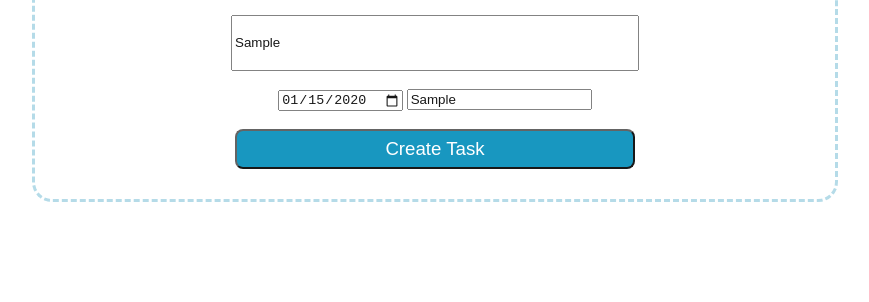
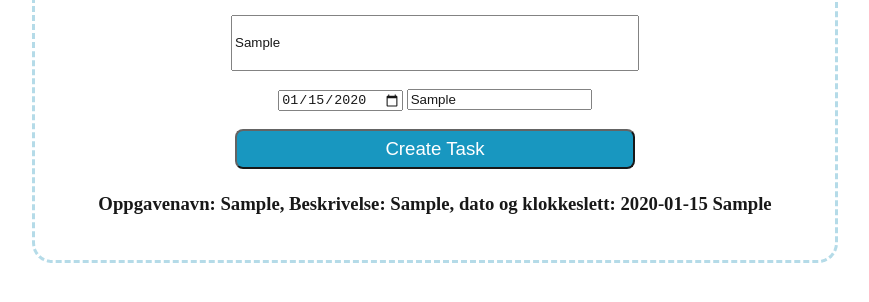
Before and after one commit to HvaSomHelst/HvaSomHelst, a website: page public/Tasks.html in a window 1280 px wide. Both pictures are taken after typing "Sample", "Sample", "2020-01-15", "Sample" into the empty fields and a click on the button "Create Task". Shown: the part 140-442 px from the top of the page, without its empty margins (205-1074 px from the left). Drawn offline with Linux system fonts and the light colour scheme.

Commit message:
testing
testing

```diff
--- a/public/Tasks.html
+++ b/public/Tasks.html
@@ -26,10 +26,32 @@
         <br>
         <br>
         <button id="btn"> Create Task </button>
+        <br>
+        <h3 id = "teksten"><h2>
 
     </div>
 
 </body>
+
+<script>
+
+    var TaskNavn = document.getElementById("TaskNavn");
+    var Beskrivelse = document.getElementById("Beskrivelse");
+    var dato = document.getElementById("dato");
+    var klokkeslett = document.getElementById("klokkeslett");
+    var btn = document.getElementById("btn");
+    var teksten = document.getElementById("teksten");
+
+
+    btn.onclick = btnfunction;
+
+    function btnfunction() {
+
+        teksten.innerHTML += "Oppgavenavn: " + TaskNavn.value + ", Beskrivelse: " + Beskrivelse.value + ", " + "dato og klokkeslett: " + dato.value + " " + klokkeslett.value;
+
+    }
+
+</script>
 
 <style>
 
```
